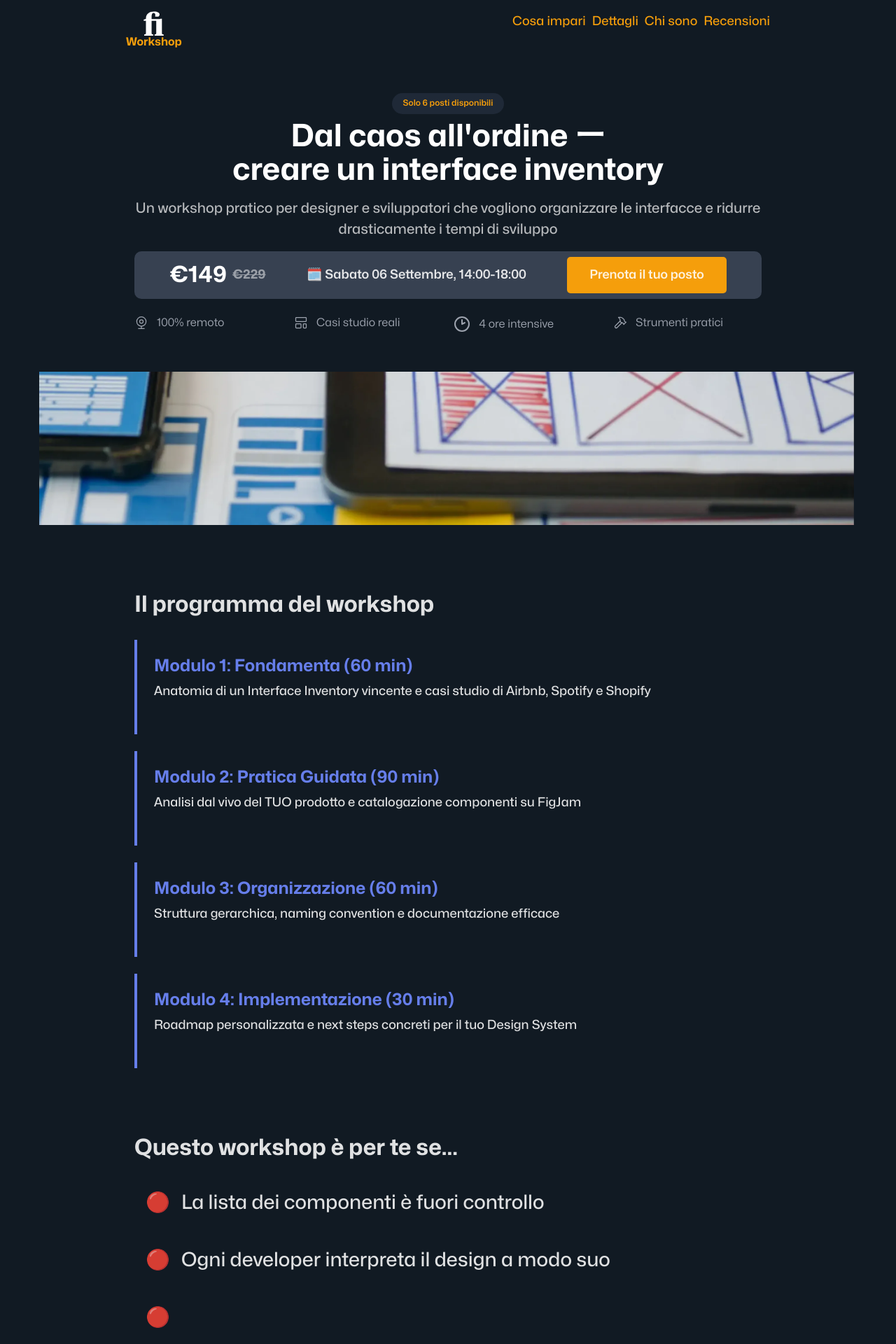
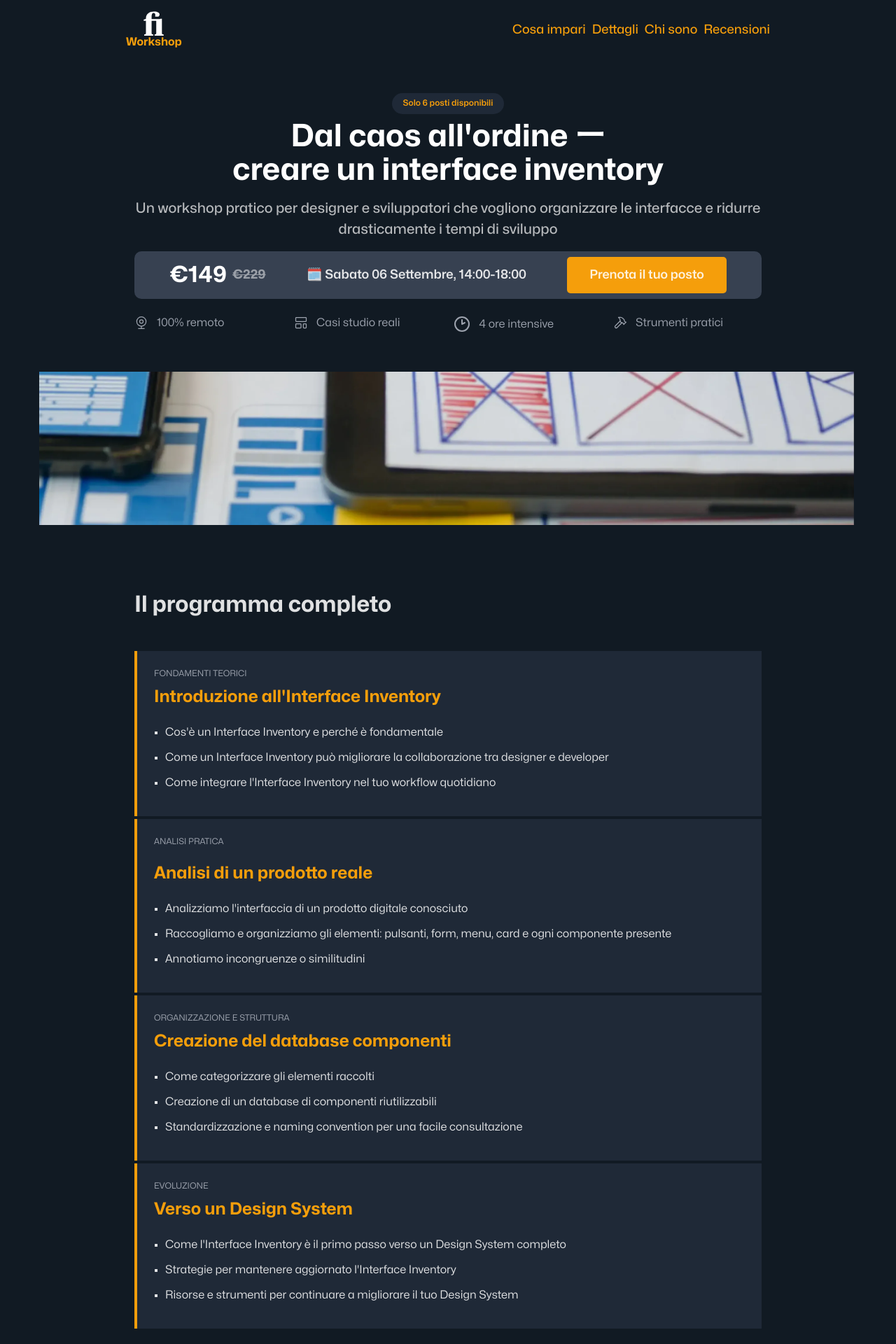
Before and after one commit to zetareticoli/fi, a Jekyll site: the page built from interface-inventory.html, in a window 1280 px wide. Shown: the top 1920 px of the page at 70% size. Built offline with Jekyll 4.4.1, drawn with Linux system fonts in a browser that asks for light colours; some web fonts are replaced; comment, search, counter and statistics services are not loaded; some of the changed text lies outside the part shown.

Commit message:
refactor: workshop program

```diff
--- a/_sass/elements/_base.scss
+++ b/_sass/elements/_base.scss
@@ -56,8 +56,9 @@ ol {
   list-style-type: decimal;
 }
 
-li:not(:last-child) {
-  margin-bottom: var(--spacing-stack-m);
+li {
+  line-height: 1.5;
+  margin-bottom: var(--spacing-stack-s);
 }
 
 img {
--- a/css/workshop.scss
+++ b/css/workshop.scss
@@ -2,11 +2,6 @@
 # this ensures Jekyll reads the file to be transformed into CSS later
 # only Main files contain this front matter, not partials.
 ---
-
-::selection {
-  background: var(--background-primary);
-  color: white;
-}
 
 .container {
   max-width: 960px;
@@ -146,18 +141,14 @@
 
 .program-timeline {
   display: grid;
-  gap: 1.5rem;
-  margin-top: 2rem;
+  gap: 4px;
+  margin-top: 3rem;
 }
 
 .program-item {
   padding: 1.5rem;
-  border-left: 4px solid #667eea;
-}
-
-.program-item h3 {
-  color: #667eea;
-  margin-bottom: 0.5rem;
+  background-color: var(--background-weak);
+  border-left: 4px solid var(--background-primary);
 }
 
 .instructor {
--- a/interface-inventory.html
+++ b/interface-inventory.html
@@ -83,30 +83,51 @@ author:
   <!-- Program Section -->
   <section class="section">
     <div class="container">
-      <h2>Il programma del workshop</h2>
+      <h2>Il programma completo</h2>
       <div class="program-timeline">
-        <div class="program-item">
-          <h3>Modulo 1: Fondamenta (60 min)</h3>
-          <p>Anatomia di un Interface Inventory vincente e casi studio di Airbnb, Spotify e Shopify</p>
-        </div>
-        <div class="program-item">
-          <h3>Modulo 2: Pratica Guidata (90 min)</h3>
-          <p>Analisi dal vivo del TUO prodotto e catalogazione componenti su FigJam</p>
-        </div>
-        <div class="program-item">
-          <h3>Modulo 3: Organizzazione (60 min)</h3>
-          <p>Struttura gerarchica, naming convention e documentazione efficace</p>
-        </div>
-        <div class="program-item">
-          <h3>Modulo 4: Implementazione (30 min)</h3>
-          <p>Roadmap personalizzata e next steps concreti per il tuo Design System</p>
-        </div>
+        <article class="program-item">
+          <h4 class="text-tiny uppercase color-text-light mb-s">Fondamenti teorici</h4>
+          <h3 class="color-text-primary">Introduzione all'Interface Inventory</h3>
+          <ul class="m-none text-small text-light">
+            <li>Cos'è un Interface Inventory e perché è fondamentale</li>
+            <li>Come un Interface Inventory può migliorare la collaborazione tra designer e developer</li>
+            <li>Come integrare l'Interface Inventory nel tuo workflow quotidiano</li>
+          </ul>
+        </article>
+        <article class="program-item">
+          <h4 class="text-tiny uppercase color-text-light">Analisi Pratica</h4>
+          <h3 class="color-text-primary">Analisi di un prodotto reale</h3>
+          <ul class="m-none text-small text-light">
+            <li class="mb-s">Analizziamo l'interfaccia di un prodotto digitale conosciuto</li>
+            <li>Raccogliamo e organizziamo gli elementi: pulsanti, form, menu, card e ogni componente presente</li>
+            <li>Annotiamo incongruenze o similitudini</li>
+          </ul>
+        </article>
+        <article class="program-item">
+          <h4 class="text-tiny uppercase color-text-light mb-s">Organizzazione e Struttura</h4>
+          <h3 class="color-text-primary">Creazione del database componenti</h3>
+          <ul class="m-none text-small text-light">
+            <li>Come categorizzare gli elementi raccolti</li>
+            <li>Creazione di un database di componenti riutilizzabili</li>
+            <li>Standardizzazione e naming convention per una facile consultazione</li>
+          </ul>
+
+        </article>
+        <article class="program-item">
+          <h4 class="text-tiny uppercase color-text-light mb-s">Evoluzione</h4>
+          <h3 class="color-text-primary">Verso un Design System</h3>
+          <ul class="m-none text-small text-light">
+            <li>Come l'Interface Inventory è il primo passo verso un Design System completo</li>
+            <li>Strategie per mantenere aggiornato l'Interface Inventory</li>
+            <li>Risorse e strumenti per continuare a migliorare il tuo Design System</li>
+          </ul>
+        </article>
       </div>
     </div>
   </section>
 
   <!-- Problem Section -->
-  <section class="section">
+  <!-- <section class="section">
     <div class="container">
       <h2>Questo workshop è per te se...</h2>
       <ul class="problem-list">
@@ -116,7 +137,7 @@ author:
         <li>Vuoi gettare le basei per un design system</li>
       </ul>
     </div>
-  </section>
+  </section> -->
 
   <!-- Benefits Section -->
   <section class="section">
@@ -124,16 +145,14 @@ author:
       <h2>Alla fine del workshop saprai:</h2>
       <div class="benefits-grid">
         <div class="benefit-card">
-          <h3>🎨 Analizzare la UI</h3>
-          <p>Catalogherai ogni elemento UI esistente con un metodo professionale</p>
+          <h3>Analizzare nel dettaglio lo stato dell'arte di un prodotto digitale</h3>
         </div>
         <div class="benefit-card">
-          <h3>⚡ Riduzione del 50% dei tempi</h3>
-          <p>Componenti standardizzati = meno discussioni, più velocità</p>
+          <h3>Organizzare gli elementi di un'interfaccia in categorie</h3>
         </div>
         <div class="benefit-card">
-          <h3>🔧 Template riutilizzabili</h3>
-          <p>Strumenti pronti da applicare su qualsiasi interfaccia</p>
+          <h3>Riduzione del 50% dei tempi</h3>
+          <p>Componenti standardizzati = meno discussioni, più velocità</p>
         </div>
         <div class="benefit-card">
           <h3>👥 Workflow ottimizzato</h3>
```
